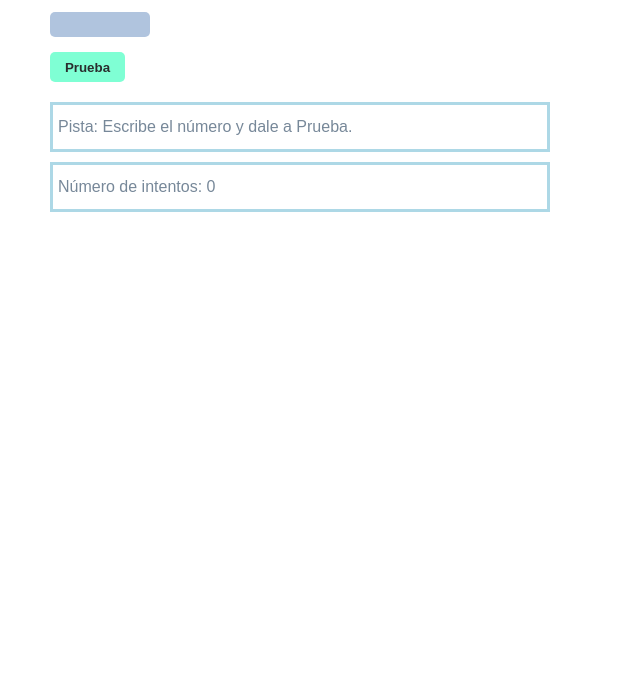
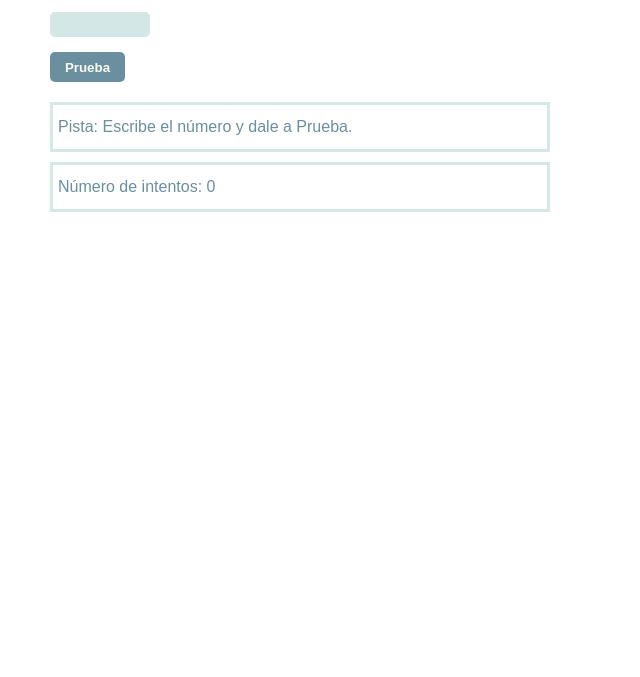
Before and after one commit to Adalab/modulo-2-evaluacion-intermedia-martreyz, a plain HTML site: page index.html in a window 1280 px wide. Shown: the part 123-800 px from the top of the page, without its empty margins (0-640 px from the left). Drawn offline with Linux system fonts and the light colour scheme.

Commit message:
Change css styles

```diff
--- a/style/main.css
+++ b/style/main.css
@@ -3,7 +3,7 @@
   padding: 0px;
   box-sizing: border-box;
   font-family: Arial, Helvetica, sans-serif;
-  color: lightslategray;
+  color: #6a8f9f;
 }
 
 .main {
@@ -22,19 +22,20 @@
 .main__form-input {
   height: 25px;
   margin: 15px 0px;
-  background-color: lightsteelblue;
+  background-color: #d3e7e6;
   border-radius: 5px;
   border: none;
   padding: 5px;
-  color: black;
+  color: #6a8f9f;
   width: 100px;
+  outline: none;
 }
 
 .main__form-button {
   width: 75px;
   height: 30px;
-  background-color: aquamarine;
-  color: rgb(42, 45, 46);
+  background-color: #6a8f9f;
+  color: #fafaf2;
   border-radius: 5px;
   border: none;
   outline: none;
@@ -44,7 +45,7 @@
 .main__hint,
 .main__tries {
   width: 500px;
-  border: 3px solid lightblue;
+  border: 3px solid #d4e8e7;
   margin: 5px 0px;
   height: 50px;
   line-height: 34px;
```
